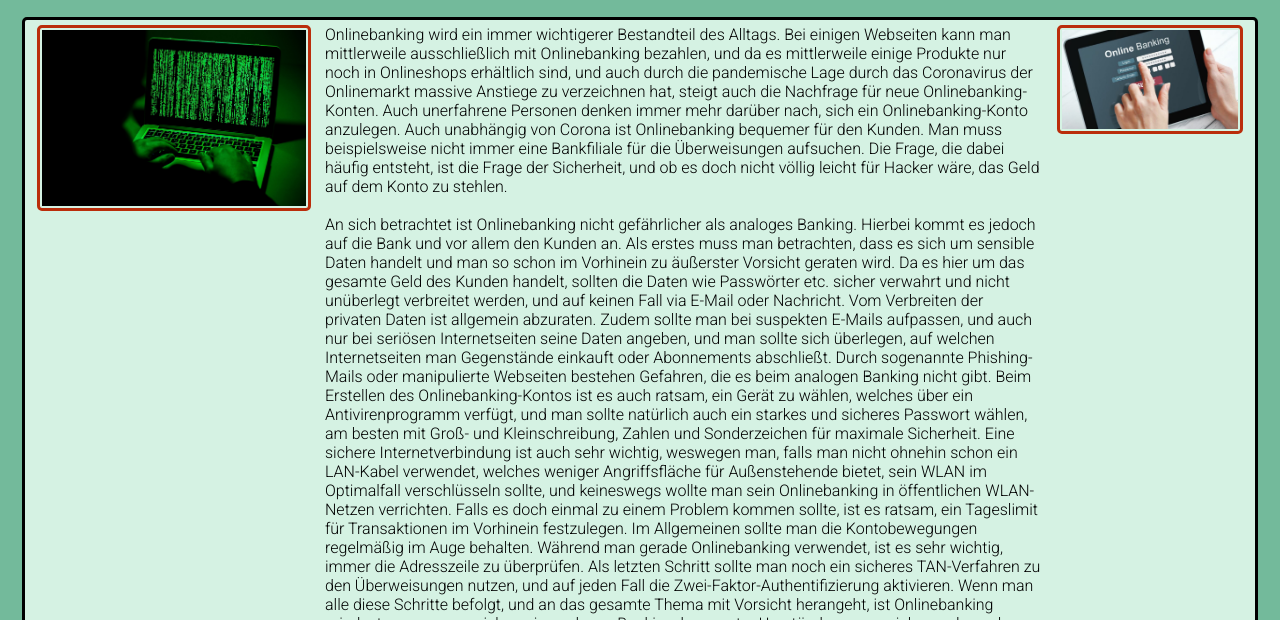
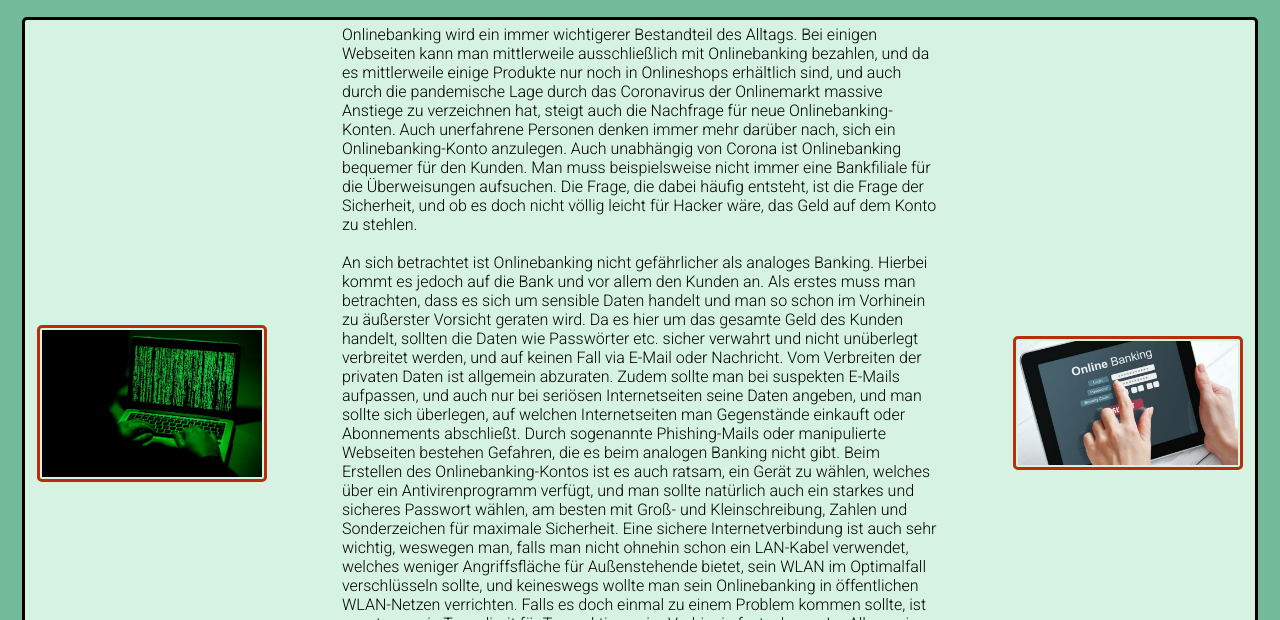
Before and after one commit to Ratchgamer123/Marius-Webside, a plain HTML site: page index.html in a window 1280 px wide. Shown: the part 180-800 px from the top of the page. Drawn offline with Linux system fonts and the light colour scheme.

Commit message:
findest du den meme?

```diff
--- a/index.html
+++ b/index.html
@@ -5,6 +5,13 @@
     <meta http-equiv="X-UA-Compatible" content="IE=edge">
     <meta name="viewport" content="width=device-width, initial-scale=1.0">
     <link rel="stylesheet" href="styles.css">
+    <link rel="apple-touch-icon" sizes="180x180" href="favicon/apple-touch-icon.png">
+    <link rel="icon" type="image/png" sizes="32x32" href="favicon/favicon-32x32.png">
+    <link rel="icon" type="image/png" sizes="16x16" href="favicon/favicon-16x16.png">
+    <link rel="manifest" href="favicon/site.webmanifest">
+    <link rel="mask-icon" href="favicon/safari-pinned-tab.svg" color="#5bbad5">
+    <meta name="msapplication-TileColor" content="#da532c">
+    <meta name="theme-color" content="#ffffff">
     <title>Sicherheit im Onlinebanking</title>
 </head>
 <body>
--- a/styles.css
+++ b/styles.css
@@ -93,7 +93,8 @@ button:hover
 .flexbox-container
 {
     display: flex;
-    align-items:flex-start;
+    justify-content: space-between;
+    align-items: center;
     width: 100%;
     border: #000000 3px solid;
     padding: 5px;
@@ -107,36 +108,36 @@ button:hover
     max-height: 20%;
     height: auto;
     width: auto;
-    max-width: 340px;
-    max-height: 600px;
+    max-width: 25%;
+    max-height: 80%;
     background-color: #D5F2E3;
 }
 
 .flex-item-1
 {
+    flex: auto;
     height: auto;
     width: auto;
-    max-width: 400px;
-    max-height: 400px;
+    max-width: 20%;
+    max-height: 80%;
     background-color: #D5F2E3;
 }
 
 .flex-item-2
 {
-    max-width: 60%;
-    height: 1000px;
     background-color: #D5F2E3;
     font-size: medium;
+    max-width: 50%;
+    max-height: 80%;
 }
 
 .flex-item-3
 {
+    flex: auto;
     height: auto;
     width: auto;
-    min-height: 200px;
-    min-width: 200px;
-    max-width: 600px;
-    max-height: 600px;
+    max-width: 20%;
+    max-height: 80%;
     background-color: #D5F2E3;
 }
 
```
Also changed, not shown: favicon/browserconfig.xml (added, +9 -0 lines), favicon/android-chrome-192x192.png (added), favicon/android-chrome-512x512.png (added), favicon/apple-touch-icon.png (added), favicon/favicon-16x16.png (added), favicon/favicon-32x32.png (added), favicon/favicon.ico (added), favicon/mstile-150x150.png (added), favicon/safari-pinned-tab.svg (added), favicon/site.webmanifest (added).
